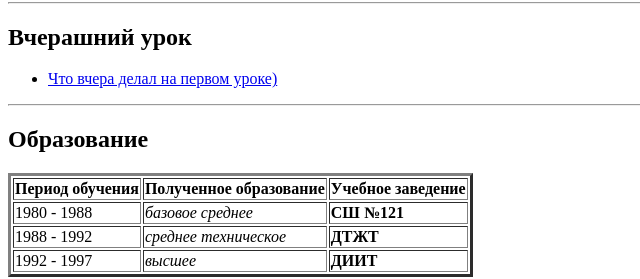
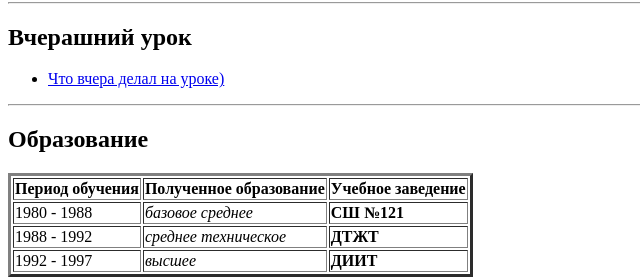
Before and after one commit to Nemo-Git-Hub/CV, a plain HTML site: page index.html in a window 1280 px wide. Shown: the part 508-787 px from the top of the page, 0-640 px from the left. Drawn offline with Linux system fonts and the light colour scheme.

Commit message:
Update index.html

```diff
--- a/index.html
+++ b/index.html
@@ -37,7 +37,7 @@
 <h2>Вчерашний урок</h2>
 <ul>
   <li>
-    <a href="test.html" target="_blank">Что вчера делал на первом уроке)</a>
+    <a href="test.html" target="_blank">Что вчера делал на уроке)</a>
   </li>
 </ul>
 <hr>
```
